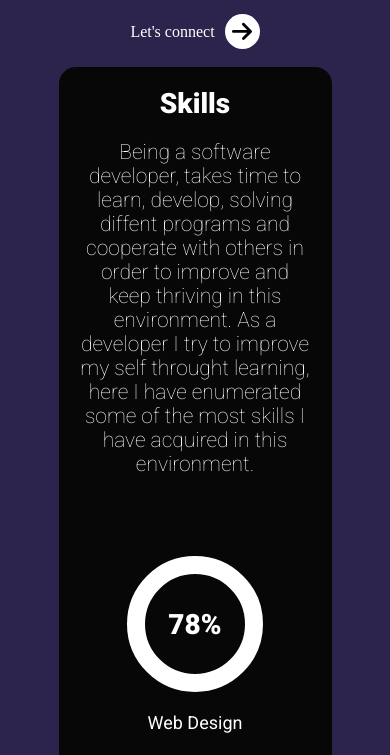
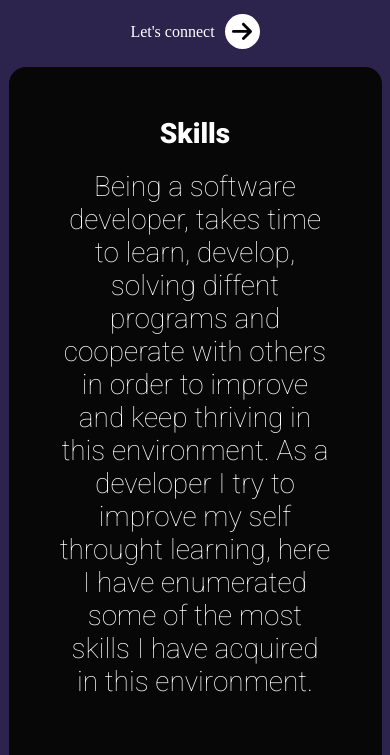
Before and after one commit to Emile-SHUMBUSHO/MY-BRAND, a plain HTML site: page index.html in a window 390 px wide. Shown: the part 1072-1827 px from the top of the page. Drawn offline with Linux system fonts and the light colour scheme.

Commit message:
fix skills section

```diff
--- a/UI/css/main.css
+++ b/UI/css/main.css
@@ -196,9 +196,10 @@ p{
 /* style for skills section */
 .skills-section{
     width: 100%;
-    height: 500px;
+    height: auto;
     display: flex;
     justify-content: center;
+
 }
 
 .skills-content{
@@ -207,20 +208,23 @@ p{
     background-color: #151515;
     border-radius: 25px;
     border: 8px solid #2C244D;
+    padding: 50px;
+    margin: 0px 0 50px 0;
 }
 
 .intro-titles{
     display: flex;
     flex-direction: column;
     align-items: center;
-    margin: 20px;
 }
 
-.skills-description{
-    font-size: 21px;
+.intro-titles p{
+    font-size: 28px;
     font-weight: 100;
     text-align: center;
+    font-family: 'Roboto';
 }
+
 .skills-container{
     display: flex;
     justify-content: center;
@@ -612,14 +616,8 @@ select:focus, select:hover {
         display: flex;
         flex-direction: column;
         align-items: center;
-        margin: 20px;
     }
 
-    .skills-description{
-        font-size: 21px;
-        font-weight: 100;
-        text-align: center;
-    }
     .skills-container{
         display: flex;
         flex-direction: column;
--- a/index.html
+++ b/index.html
@@ -67,7 +67,7 @@
             <div class="skills-content">
                 <div class="intro-titles">
                     <h3>Skills</h3>
-                    <p class="skills-description">
+                    <p>
                         Being a software developer, takes time to learn, develop, solving diffent programs and cooperate with others in order to improve and keep thriving in this environment. As a developer I try to improve my self throught learning, here I have enumerated some of the most skills I have acquired in this environment.
                     </p>
                 </div>
```
